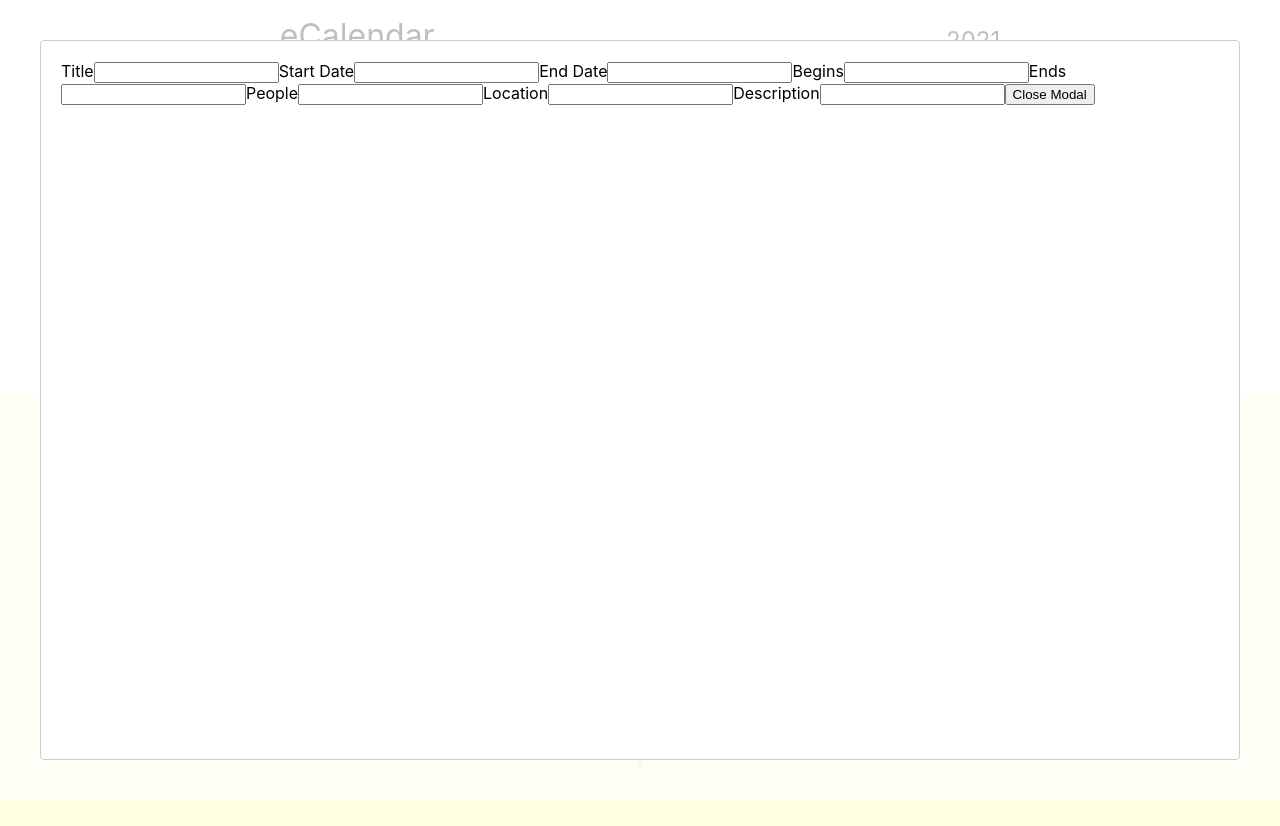
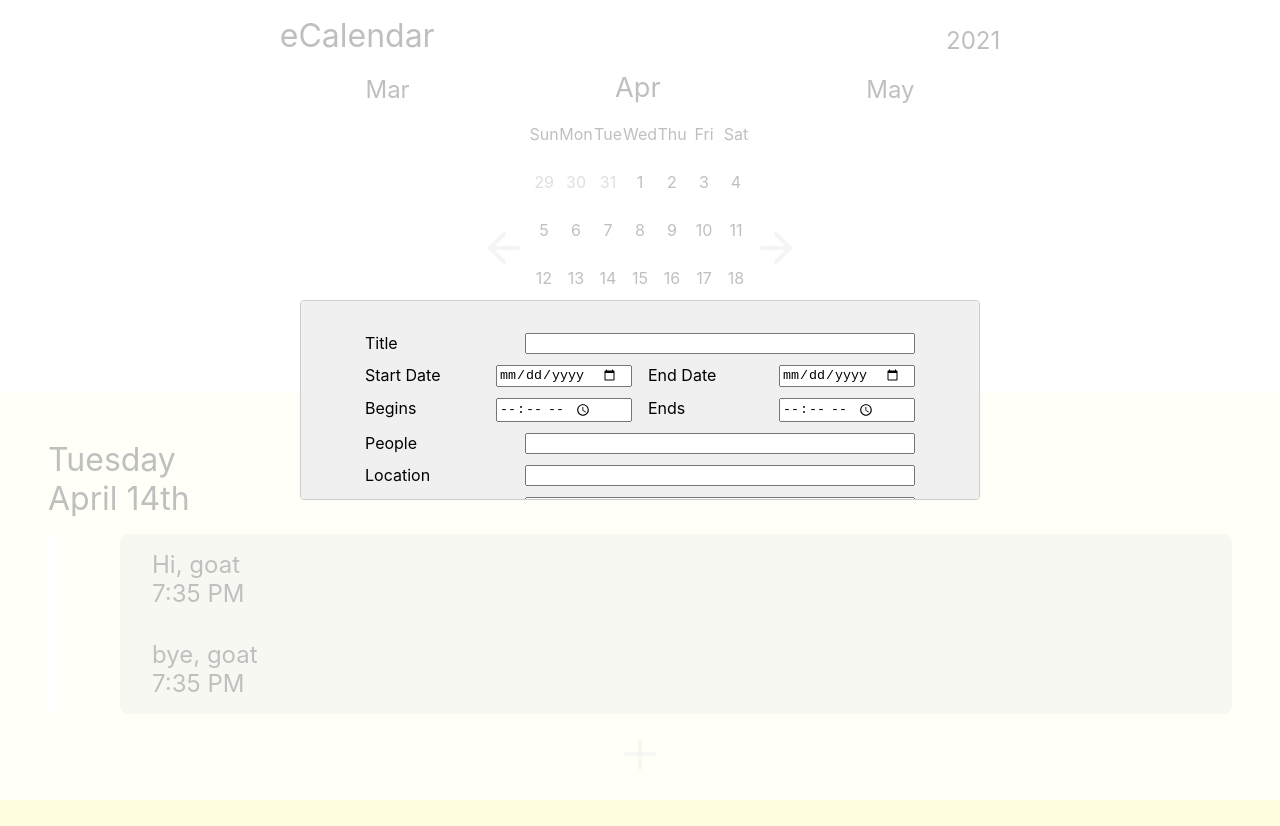
Before and after one commit to marmalade82/e-calendar, a React (Create React App) app: page / in a window 1280 px wide. Both pictures are taken after a click on the element 640 px from the left and 754 px from the top of the page. Built offline with nearby package versions, Linux system fonts and the light colour scheme.

Commit message:
Style form

```diff
--- a/package.json
+++ b/package.json
@@ -16,6 +16,7 @@
   },
   "scripts": {
     "start": "react-scripts start",
+    "css": "sass --watch ./src/css/styles.scss ./src/css/styles.css",
     "build": "react-scripts build",
     "test": "react-scripts test",
     "eject": "react-scripts eject"
--- a/src/css/_appointments.scss
+++ b/src/css/_appointments.scss
@@ -90,3 +90,37 @@
 .AddAppointment-plusSymbol:active {
     color: black;
 }
+
+.AppointmentForm-container {
+    padding: 2em 4em 2em 4em;
+    background-color: rgb(240, 240, 240);
+    display: flex;
+    flex-direction: column;
+    justify-content: flex-start;
+    align-items: stretch;
+}
+
+.AppointmentForm-row {
+    display: flex;
+    flex-direction: row;
+    justify-content: flex-start;
+    padding-bottom: 0.7em;
+}
+
+.AppointmentForm-group {
+    display: flex;
+    flex-direction: row;
+    justify-content: flex-start;
+    flex: 1;
+}
+
+.AppointmentForm-label {
+    display: flex;
+    flex: 1;
+    max-width: 10em;
+}
+
+input {
+    display: flex;
+    flex: 1;
+}
--- a/src/css/styles.css
+++ b/src/css/styles.css
@@ -219,4 +219,38 @@
   color: black;
 }
 
+.AppointmentForm-container {
+  padding: 2em 4em 2em 4em;
+  background-color: #f0f0f0;
+  display: flex;
+  flex-direction: column;
+  justify-content: flex-start;
+  align-items: stretch;
+}
+
+.AppointmentForm-row {
+  display: flex;
+  flex-direction: row;
+  justify-content: flex-start;
+  padding-bottom: 0.7em;
+}
+
+.AppointmentForm-group {
+  display: flex;
+  flex-direction: row;
+  justify-content: flex-start;
+  flex: 1;
+}
+
+.AppointmentForm-label {
+  display: flex;
+  flex: 1;
+  max-width: 10em;
+}
+
+input {
+  display: flex;
+  flex: 1;
+}
+
 /*# sourceMappingURL=styles.css.map */
--- a/src/styled/Appointments.js
+++ b/src/styled/Appointments.js
@@ -3,6 +3,23 @@ import moment from "moment";
 import { FiPlus } from "react-icons/fi";
 import Modal from "react-modal";
 
+
+const modalStyles = {
+    overlay: {
+        position: 'fixed',
+        top: 0,
+        left: 0,
+        right: 0,
+        bottom: 0,
+    },
+    content: {
+        padding: "0",
+        top: '300px',
+        left: '300px',
+        right: '300px',
+        bottom: '300px',
+    }
+}
 
 export default function Appointments(props) {
     const { appointments, date, style } = props;
@@ -62,7 +79,9 @@ function Appointment(props) {
         <div className={"Appointment-entry"} style={style} >
             <span className={"Appointment-entryTitle"}>{title}</span>
             <span className={"Appointment-entryTime"}>{time}</span>
-            <Modal isOpen={showModal}>
+            <Modal isOpen={showModal}
+                style={modalStyles}
+            >
                 <AppointmentForm {...appointment}></AppointmentForm>
                 <button onClick={() => setShowModal(false)}>Close Modal</button>
             </Modal>
@@ -84,18 +103,60 @@ function AppointmentForm(props) {
     const [ _location, setLocation ] = React.useState(location ? location: "");
     const [ _description, setDescription ] = React.useState(description ? description: "");
 
+    const firstCol = {
+        marginRight: "1em",
+    }
+
     return (
-        <React.Fragment>
-            <label>Title</label><input value={_title}></input>
-            <label>Start Date</label><input value={_startDate}></input>
-            <label>End Date</label><input value={_endDate}></input>
-            <label>Begins</label><input value={_begins}></input>
-            <label>Ends</label><input value={_ends}></input>
-            <label>People</label><input value={_people}></input>
-            <label>Location</label><input value={_location}></input>
-            <label>Description</label><input value={_description}></input>
-        </React.Fragment>
+        <div class={"AppointmentForm-container"}>
+            <div class={"AppointmentForm-row"}>
+                <div class={"AppointmentForm-group"}>
+                    <Label>Title</Label><input type={"text"} value={_title}></input>
+                </div>
+            </div>
+            <div class={"AppointmentForm-row"}>
+                <div class={"AppointmentForm-group"} style={firstCol}>
+                    <Label>Start Date</Label><input type={"date"} value={_startDate}></input>
+                </div>
+                <div class={"AppointmentForm-group"}>
+                    <Label>End Date</Label><input type={"date"} value={_endDate}></input>
+                </div>
+            </div>
+            <div class={"AppointmentForm-row"}>
+                <div class={"AppointmentForm-group"} style={firstCol}>
+                    <Label>Begins</Label><input type={"time"} value={_begins}></input>
+                </div>
+                <div class={"AppointmentForm-group"}>
+                    <Label>Ends</Label><input type={"time"} value={_ends}></input>
+                </div>
+            </div>
+            <div class={"AppointmentForm-row"}>
+                <div class={"AppointmentForm-group"}>
+                    <Label>People</Label><input type={"text"} value={_people}></input>
+                </div>
+            </div>
+            <div class={"AppointmentForm-row"}>
+                <div class={"AppointmentForm-group"}>
+                    <Label>Location</Label><input type={"text"} value={_location}></input>
+                </div>
+            </div>
+            <div class={"AppointmentForm-row"}>
+                <div class={"AppointmentForm-group"}>
+                    <Label>Description</Label><input type={"text"} value={_description}></input>
+                </div>
+            </div>
+        </div>
 
+    )
+}
+
+function Label(props) {
+    const { children } = props;
+
+    return (
+        <div className={"AppointmentForm-label"}>
+            <label >{children}</label>
+        </div>
     )
 }
 
@@ -108,7 +169,9 @@ function AddAppointment(props) {
             <div className={"AddAppointment-plus"} onClick={() => setShowModal(true)}>
                 <FiPlus className="AddAppointment-plusSymbol"></FiPlus>
             </div>
-            <Modal isOpen={showModal}>
+            <Modal isOpen={showModal}
+                style={modalStyles}
+            >
                 <AppointmentForm
                 ></AppointmentForm>
                 <button onClick={() => setShowModal(false)}>Close Modal</button>
```
Also changed, not shown: 1 other file (tests, documents, lock files or other folders).
